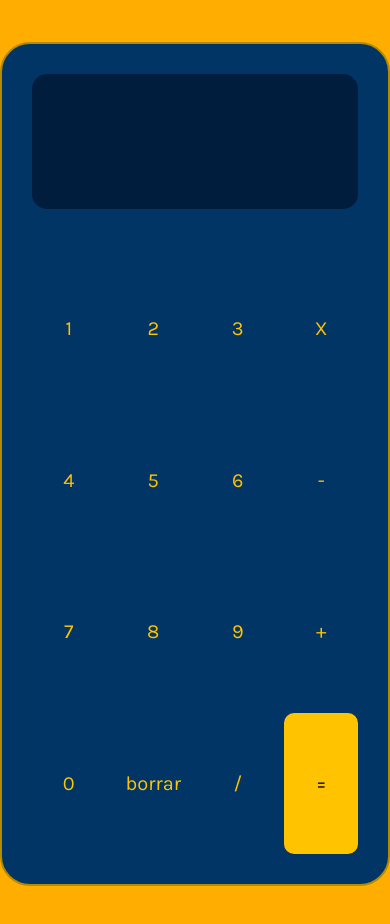
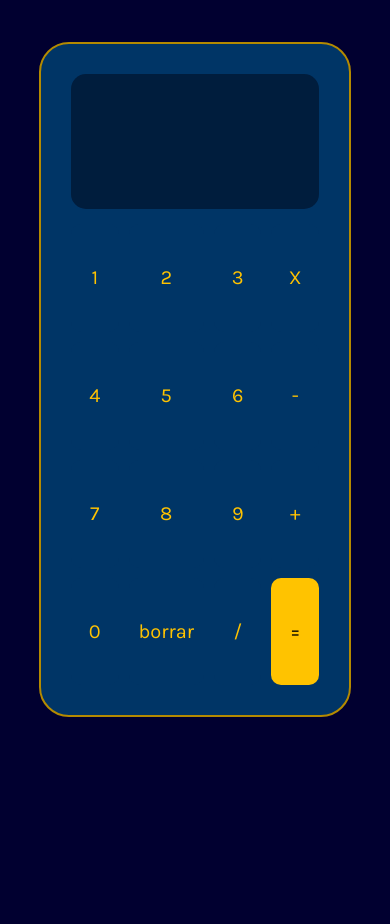
Before and after one commit to Facundo-byte/Calculator, a plain HTML site: page index.html in a window 390 px wide. After the commit the page ends 844 px from the top, so only its background shows below. Drawn offline with Linux system fonts and the light colour scheme.

Commit message:
other styles update

```diff
--- a/styles.css
+++ b/styles.css
@@ -64,18 +64,14 @@ body {
 
 @media screen and (max-width: 1200px) {
   #contenedor {
-    width: 45vw;
-    height: 100vh;
+    width: 70vw;
+    height: 80vh;
   }
 }
 
 @media screen and (max-width: 600px) {
   #contenedor {
-    width: 100vw;
-    height: 100dvh;
-  }
-
-  body {
-    background-color: #ffae00;
+    width: 80vw;
+    height: 80vh;
   }
 }
```
